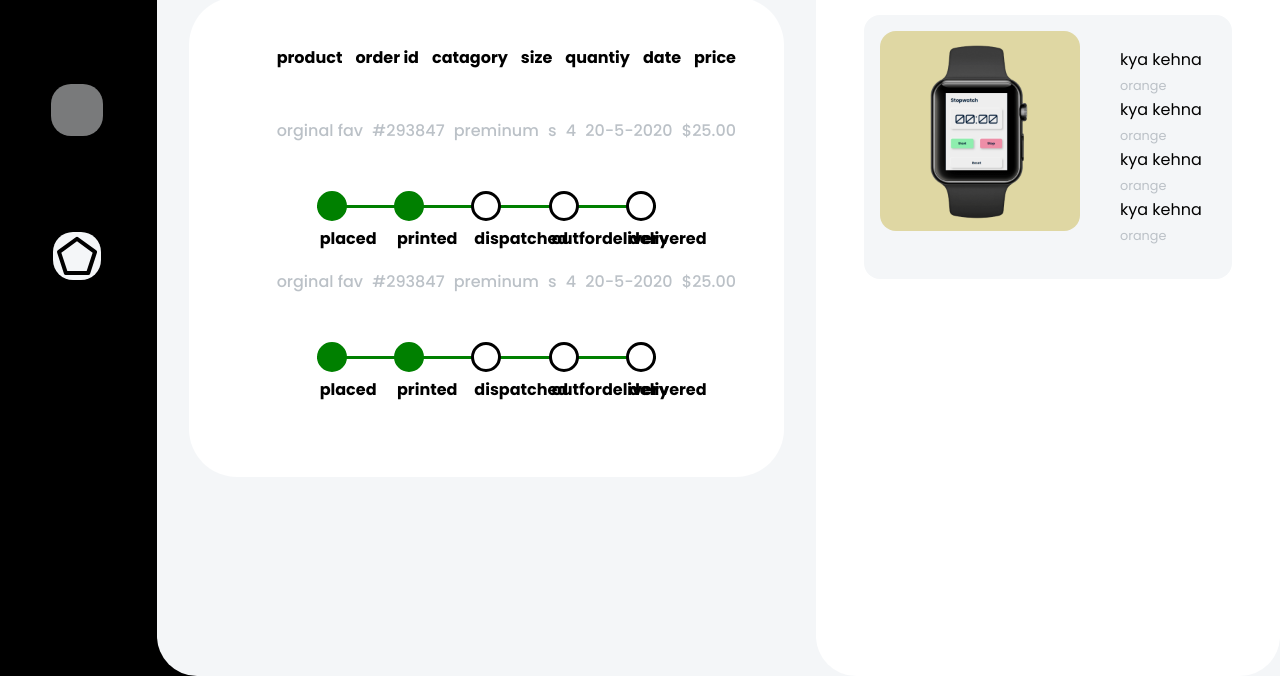
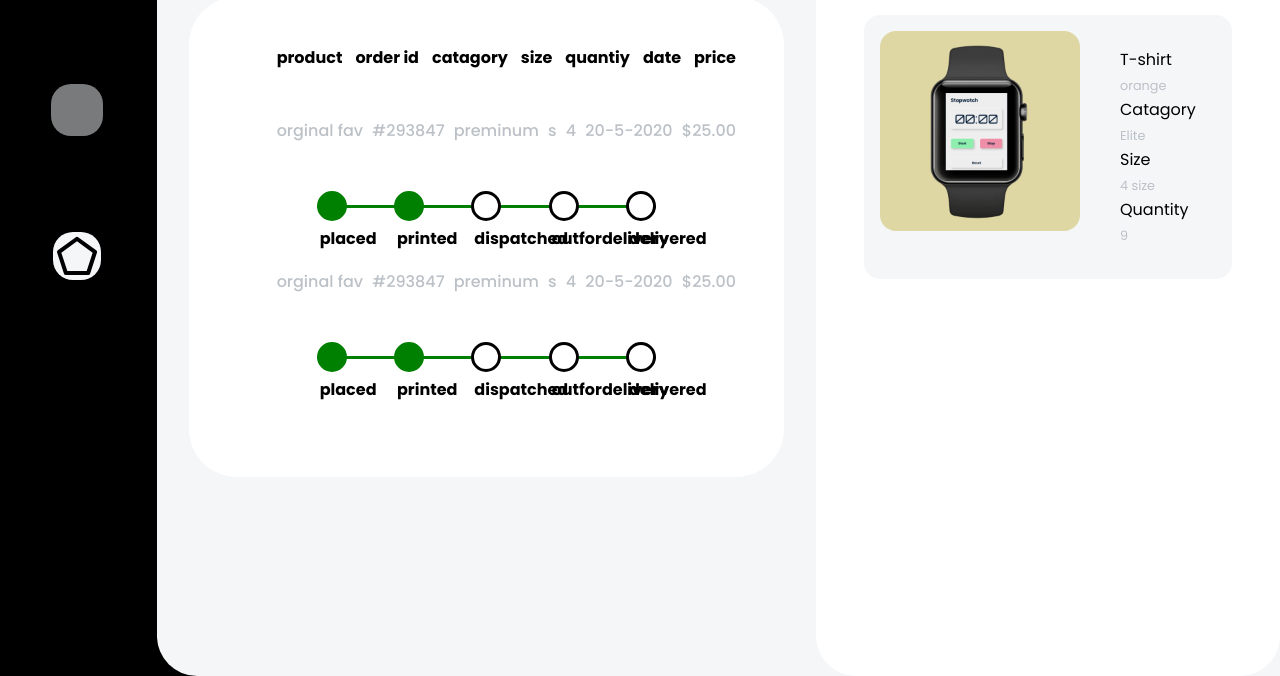
Before and after one commit to Saurabhdaswant/e-commerce-product-delivery-page-, a plain HTML site: page index.html in a window 1280 px wide. Shown: the part 124-800 px from the top of the page. Drawn offline with Linux system fonts and the light colour scheme.

Commit message:
Update index.html

```diff
--- a/index.html
+++ b/index.html
@@ -114,14 +114,14 @@
                     </div>
                     <div class="info-product">
                         <ul>
-                            <li>kya kehna</li>
+                            <li>T-shirt</li>
                             <li><span>orange</span></li>
-                            <li>kya kehna</li>
-                            <li><span>orange</span></li>
-                            <li>kya kehna</li>
-                            <li><span>orange</span></li>
-                            <li>kya kehna</li>
-                            <li><span>orange</span></li>
+                            <li>Catagory</li>
+                            <li><span>Elite</span></li>
+                            <li>Size</li>
+                            <li><span>4 size</span></li>
+                            <li>Quantity</li>
+                            <li><span>9</span></li>
                         </ul>
                     </div>
                 </div>
```
